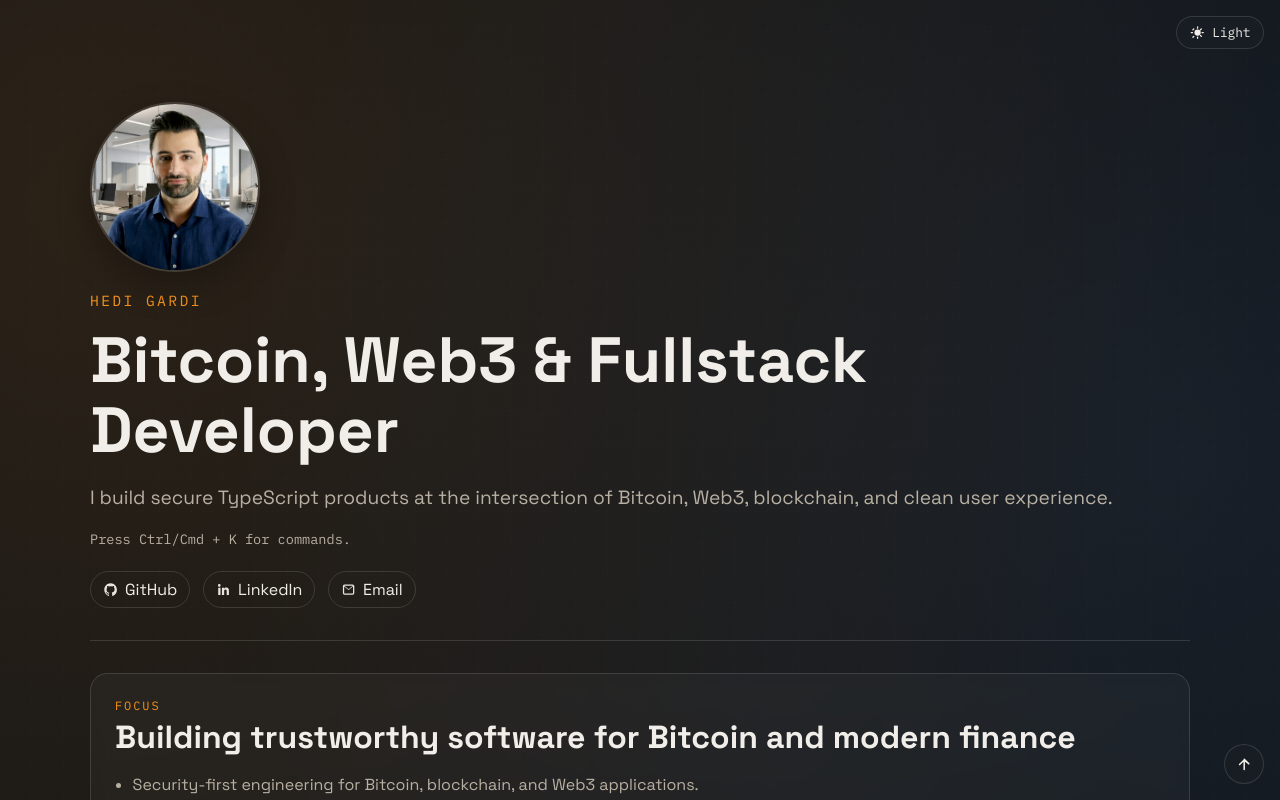
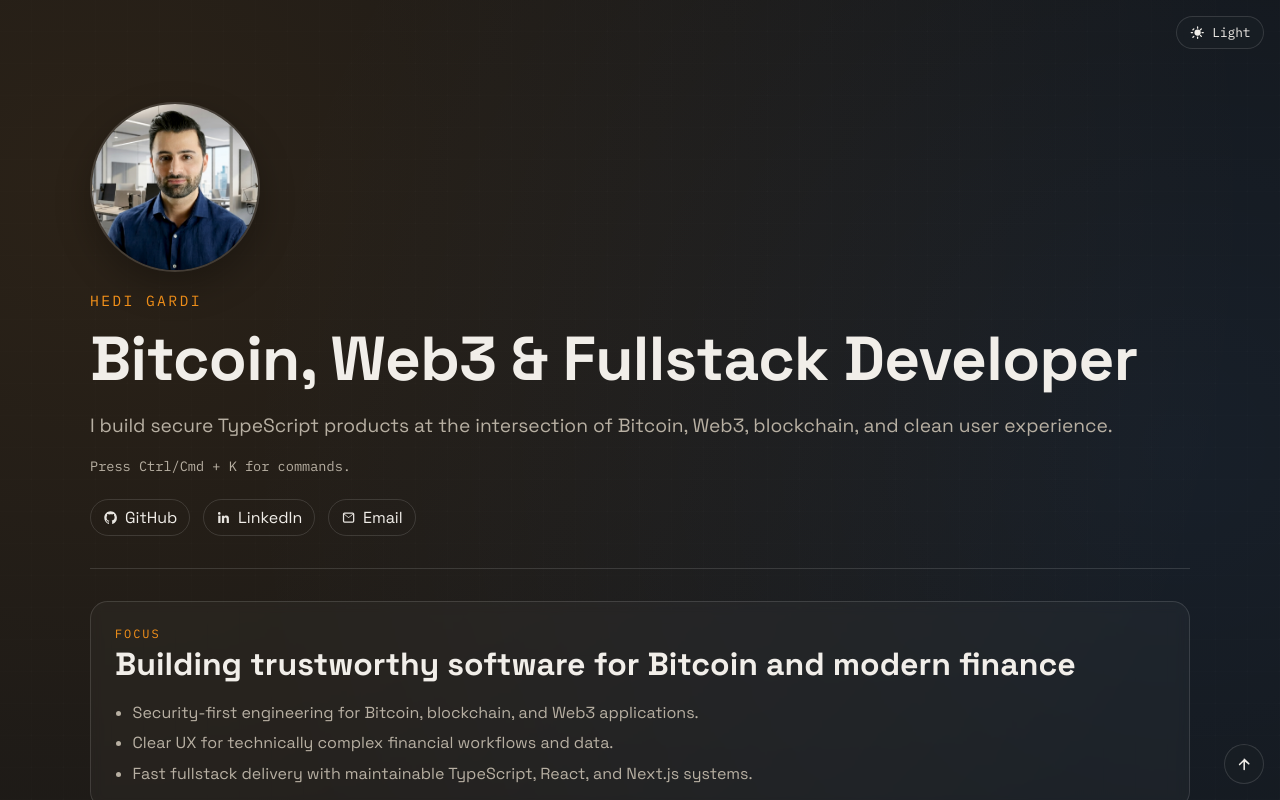
Before and after one commit to hedigardi/hedi-gardi, a React (Vite) app: page / in a window 1280 px wide. Shown: the top 800 px of the page. Built offline with nearby package versions, Linux system fonts and the light colour scheme; no server answers.

Commit message:
updated hero title

```diff
--- a/src/App.tsx
+++ b/src/App.tsx
@@ -277,7 +277,7 @@
             />
           </button>
           <p className="hero__eyebrow">Hedi Gardi</p>
-          <h1>Bitcoin, Web3 & Fullstack Developer</h1>
+          <h1 className="hero__title">Bitcoin, Web3 & Fullstack Developer</h1>
           <p className="hero__lead">
             I build secure TypeScript products at the intersection of Bitcoin,
             Web3, blockchain, and clean user experience.
--- a/src/styles.css
+++ b/src/styles.css
@@ -261,10 +261,12 @@
   font-size: 0.92rem;
 }
 
-.hero h1 {
+.hero__title {
   margin: 0.4rem 0 1rem;
-  font-size: clamp(2rem, 5.5vw, 4rem);
+  font-size: clamp(0.95rem, 4.85vw, 4rem);
   line-height: 1.1;
+  letter-spacing: -0.01em;
+  white-space: nowrap !important;
 }
 
 .hero__lead {
```
